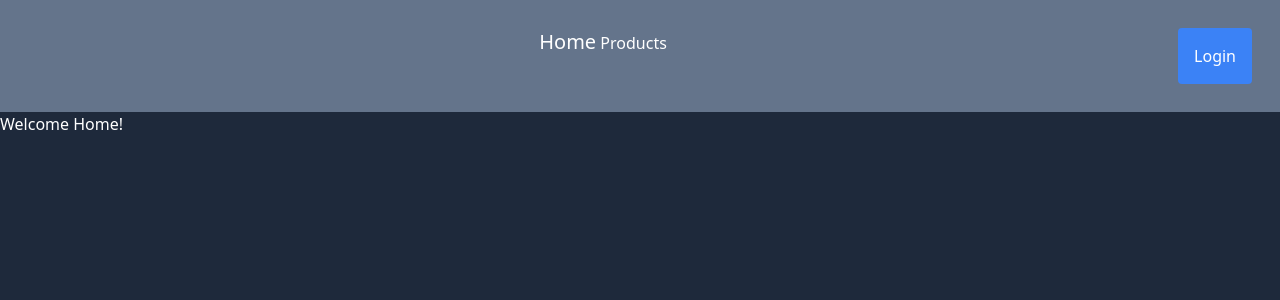
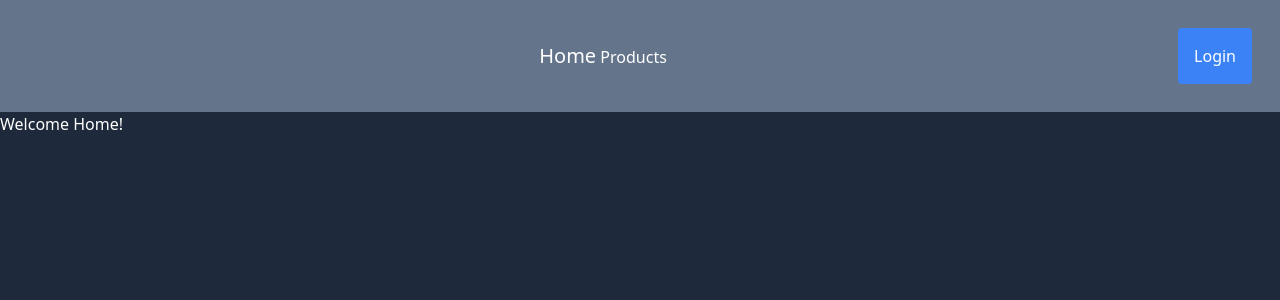
Before and after one commit to kaio-matos/react-mobx, a React (Vite) app in the folder ecommerce/: page / in a window 1280 px wide. Shown: the top 300 px of the page. Built offline with nearby package versions, Linux system fonts and the light colour scheme.

Commit message:
adjustments

```diff
--- a/ecommerce/src/pages/Root/Root.tsx
+++ b/ecommerce/src/pages/Root/Root.tsx
@@ -63,8 +63,8 @@ export const Root = observer(function Root() {
 
   return (
     <div className="flex flex-col h-screen w-screen overflow-auto bg-slate-800 text-white">
-      <header className="flex justify-between w-full p-7 bg-slate-500">
-        <nav className="max-w-7xl mx-auto">
+      <header className="flex justify-between w-full p-7 bg-slate-500 sticky top-0">
+        <nav className="max-w-7xl m-auto">
           <Link to="/" className="data-[status=active]:text-xl">
             Home
           </Link>{" "}
```
